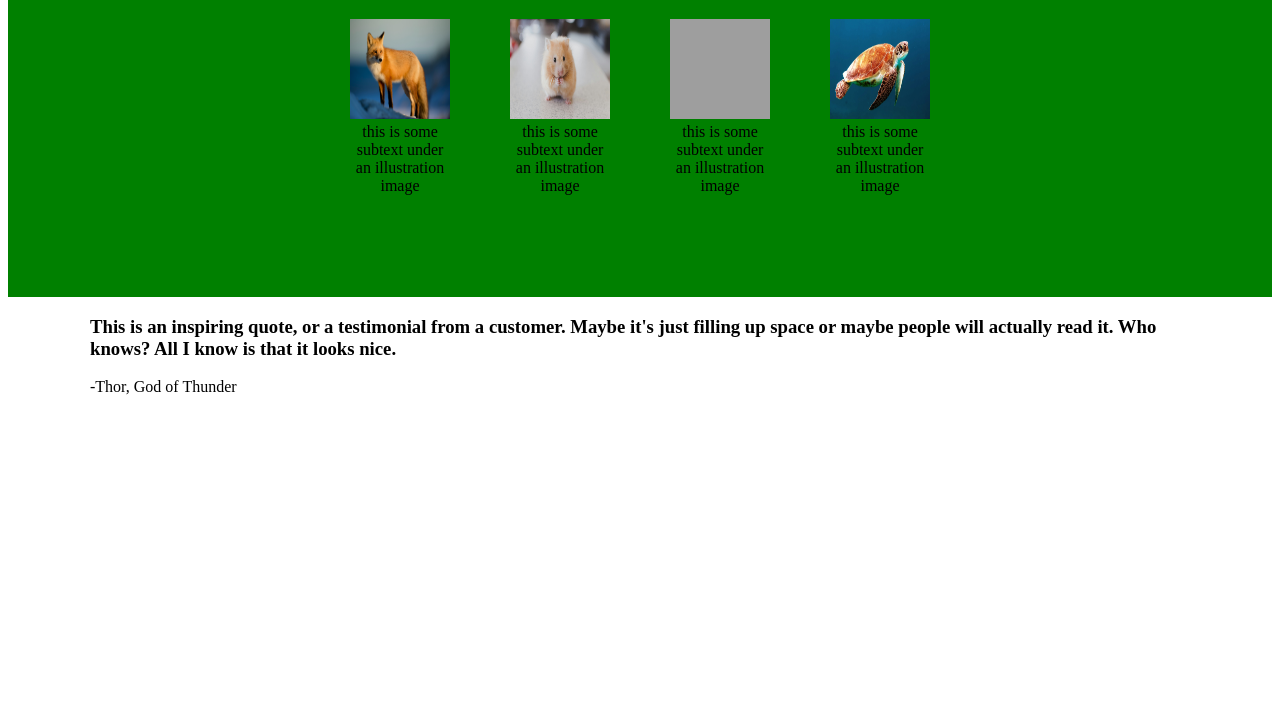
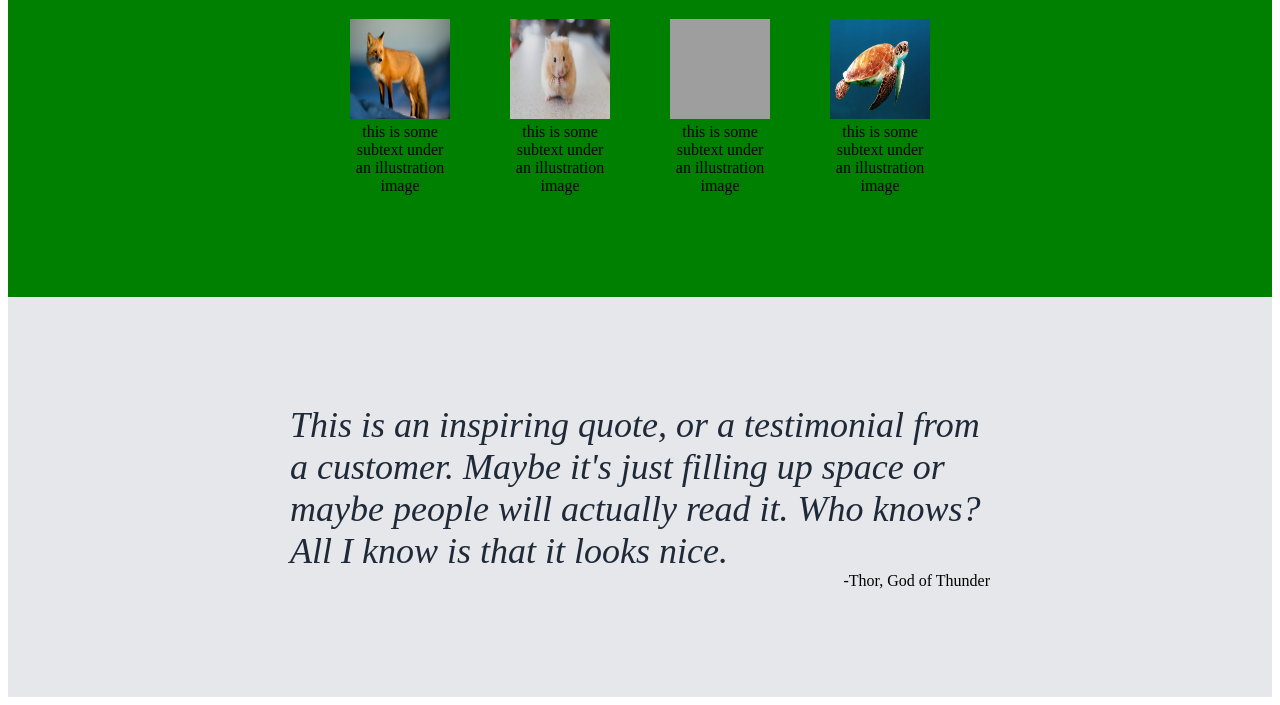
Before and after one commit to Flyfly01/landing-page, a plain HTML site: page index.html in a window 1280 px wide. Shown: the part 664-1369 px from the top of the page. Before the commit the page ends 1068 px from the top, so only its background shows below. Drawn offline with Linux system fonts and the light colour scheme; grey boxes are pictures that could not be loaded.

Commit message:
Apply css changes to quote area

```diff
--- a/styles.css
+++ b/styles.css
@@ -112,3 +112,32 @@ h2 {
   background-color: green;
   height: 400px;
 }
+
+/* MOVING ONTO 4TH SECTION */
+.quotesection .container {
+  display: flex;
+  max-width: 700px;
+  /* The quote and the author is side by side, next to each other once display flex was put on. But we want the author to come beneath. So if we change flex direction to column, it goes beneath */
+  flex-direction: column;
+  justify-content: center;
+  align-items: center;
+  height: 100%;
+}
+
+.author {
+  align-self: flex-end;
+}
+
+h3 {
+  font-size: 36px;
+  font-style: italic;
+  font-weight: lighter;
+  color: #1f2937;
+  margin: 0;
+}
+
+.quotesection {
+  background-color: #e5e7eb;
+  /* The section before this one matches same height so copying height value from there and applying 100% height like before in order to get elements centered */
+  height: 400px;
+}
```
